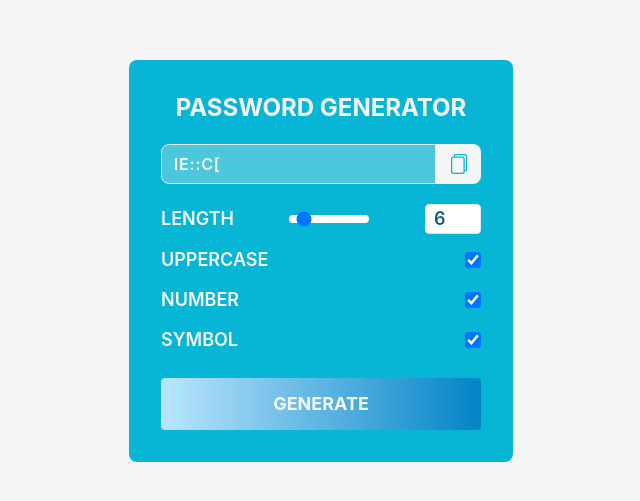
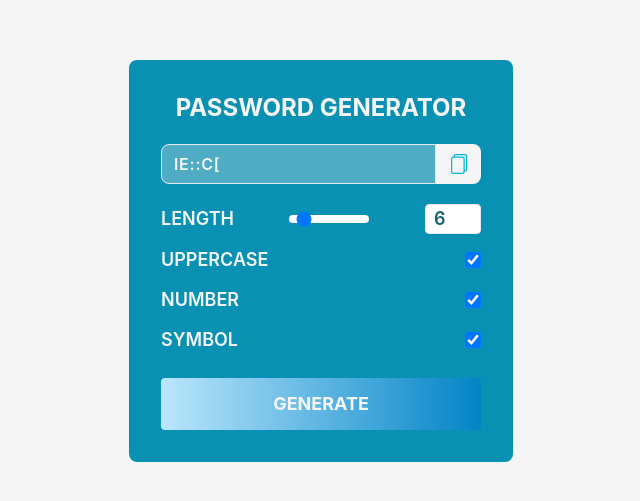
Before and after one commit to KarineBrandelli/password-generator, a React (Vite) app: page / in a window 1280 px wide. Shown: the part 139-640 px from the top of the page, without its empty margins (319-959 px from the left). Built offline with nearby package versions, Linux system fonts and the light colour scheme.

Commit message:
style: change Card background color

```diff
--- a/src/component/Card.tsx
+++ b/src/component/Card.tsx
@@ -43,7 +43,8 @@ export const Card = () => {
   }
 
   return (
-    <div className="bg-cyan-500 max-w-sm rounded-lg p-6 sm:p-8 text-center mx-4">
+    <div className="bg-cyan-600 max-w-sm rounded-lg p-6 sm:p-8 text-center mx-4">
+
       <h1 className="mb-5 text-xl sm:text-2xl font-bold"> PASSWORD GENERATOR </h1>
 
       <div className="flex mb-5 h-10 items-center">
```
